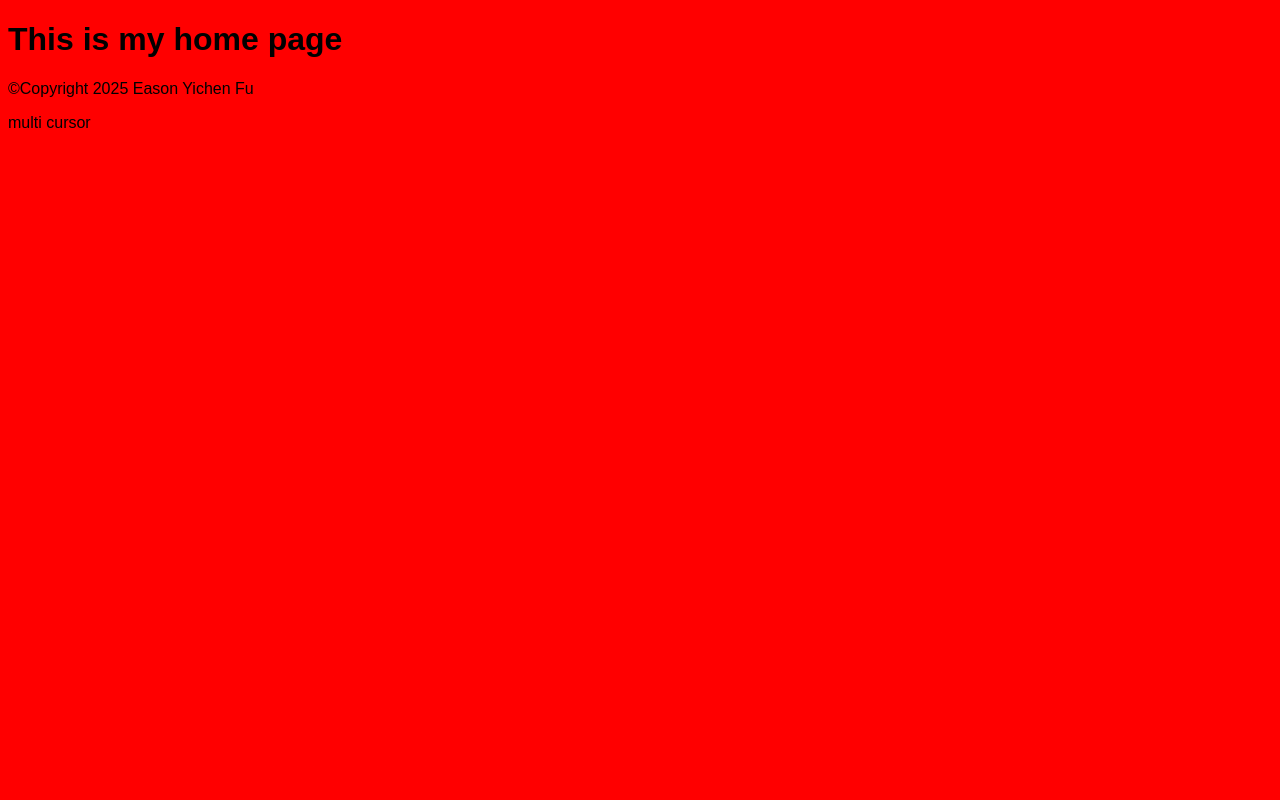
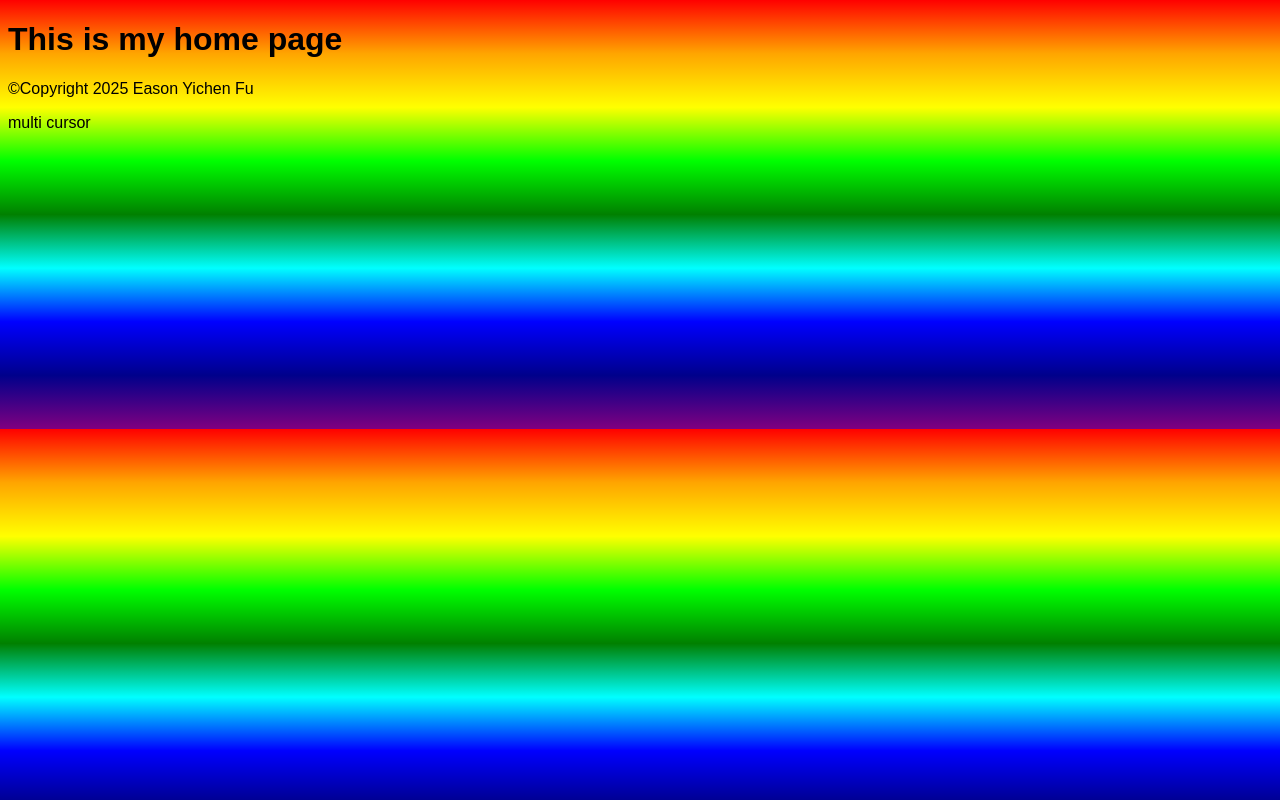
Before and after one commit to ljf820105-sudo/ljf820105-sudo.github.io, a plain HTML site: page index.html in a window 1280 px wide. Shown: the top 800 px of the page. Drawn offline with Linux system fonts and the light colour scheme.

Commit message:
Update index.html

```diff
--- a/index.html
+++ b/index.html
@@ -15,7 +15,7 @@
 
     body{
         background: linear-gradient(red,orange,yellow,lime,green,cyan,blue,darkblue,purple);
-        height: 9999999999999px;
+        height:400px;
     }
     </style>
 
```
